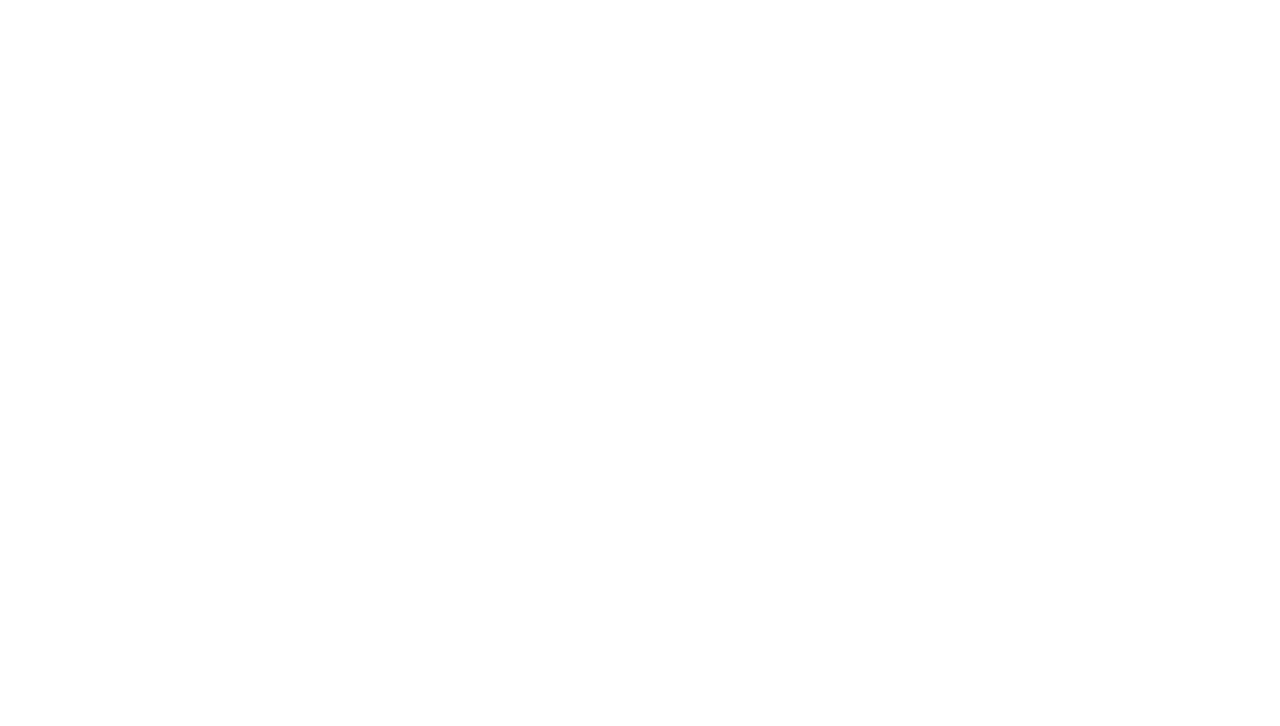
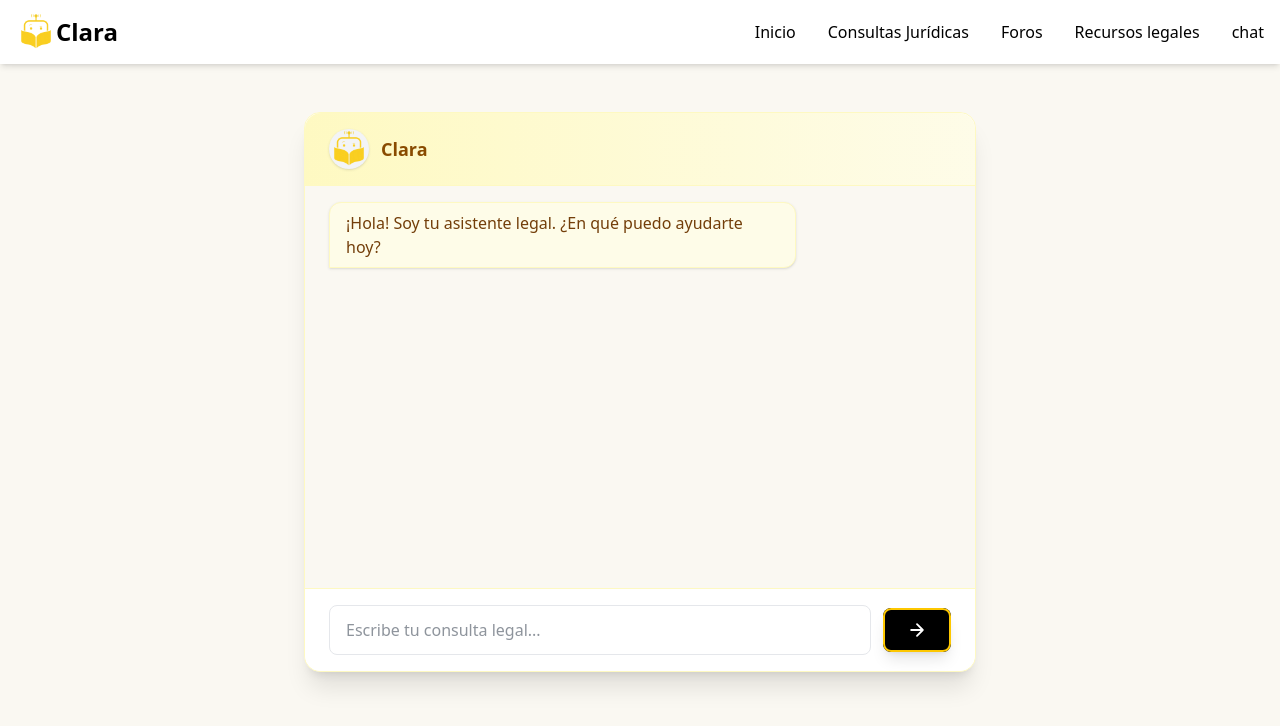
Before and after one commit to DannerAly/clara_techconnect, a React (Vite) app: page /chat in a window 1280 px wide. Before the commit this address had no page. Shown: the top 726 px of the page. Built offline with nearby package versions, Linux system fonts and the light colour scheme.

Commit message:
31/05/2025 1

```diff
--- a/src/components/Navbar.tsx
+++ b/src/components/Navbar.tsx
@@ -14,6 +14,9 @@ const Navbar = () => {
           <Link to="/consultas-juridicas" className="hover:text-amber-300 transition" onClick={() => setOpen(!open)}>Consultas Jurídicas</Link>
           <Link to="/foros" className="hover:text-amber-300 transition" onClick={() => setOpen(!open)}>Foros</Link>
           <Link to="/recursos-legales" className="hover:text-amber-300 transition" onClick={() => setOpen(!open)}>Recursos legales</Link>
+          <Link to="/chat" className="hover:text-amber-300 transition" onClick={() => setOpen(!open)}>chat</Link>
+
+
         </div>
         <button
           className="md:hidden focus:outline-none"
@@ -45,6 +48,7 @@ const Navbar = () => {
         <Link to="/consultas-juridicas" className="hover:text-amber-300 transition" onClick={() => setOpen(!open)}>Consultas Jurídicas</Link>
         <Link to="/foros" className="hover:text-amber-300 transition" onClick={() => setOpen(!open)}>Foros</Link>
         <Link to="/recursos-legales" className="hover:text-amber-300 transition" onClick={() => setOpen(!open)}>Recursos legales</Link>
+         <Link to="/chat" className="hover:text-amber-300 transition" onClick={() => setOpen(!open)}>chat</Link>
       </div>
     </nav>
   );
--- a/src/pages/ventanas/Chat.tsx
+++ b/src/pages/ventanas/Chat.tsx
@@ -45,7 +45,7 @@ const Chat = () => {
           <span className="inline-flex items-center justify-center w-10 h-10 rounded-full bg-gray-100 text-yellow-900 font-bold text-xl shadow">
             <img src={clara} alt="" />
           </span>
-          <span className="font-bold text-yellow-800 text-lg">Asistente Legal IA</span>
+          <span className="font-bold text-yellow-800 text-lg"> Clara</span>
         </div>
         {/* Chat Body */}
         <div className="flex-1 overflow-y-auto px-6 py-4 space-y-4 bg-[#faf8f2]">
--- a/src/routes/Routes.tsx
+++ b/src/routes/Routes.tsx
@@ -5,6 +5,7 @@ import Inicio from "../pages/ventanas/inicio";
 import ConsultasJuridicas from "../pages/ventanas/ConsultasJuridicas";
 import Recursos from "../pages/ventanas/Recursos";
 import Foros from "../pages/ventanas/foros";
+import Chat from "../pages/ventanas/Chat";
 export default function AppRoutes(){
 
 
@@ -18,6 +19,8 @@ return(
                 <Route path="/consultas-juridicas" element={<ConsultasJuridicas/>} />
                 <Route path="/foros" element={<Foros/>} />
                 <Route path="/recursos-legales" element={<Recursos/>} />
+
+                <Route path="/chat" element={<Chat/>} />
             </Route>
         </Routes>
     </>
```
